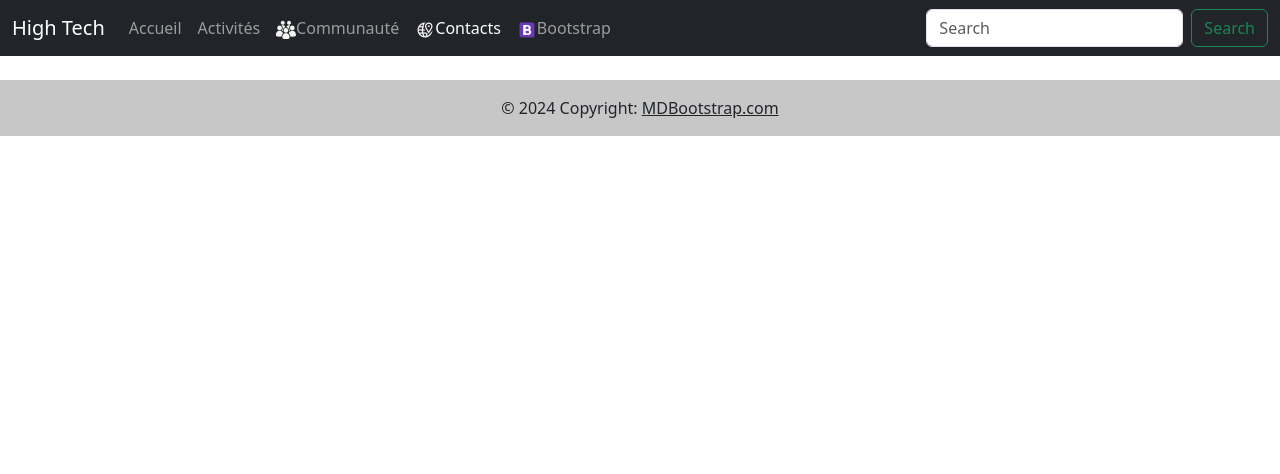
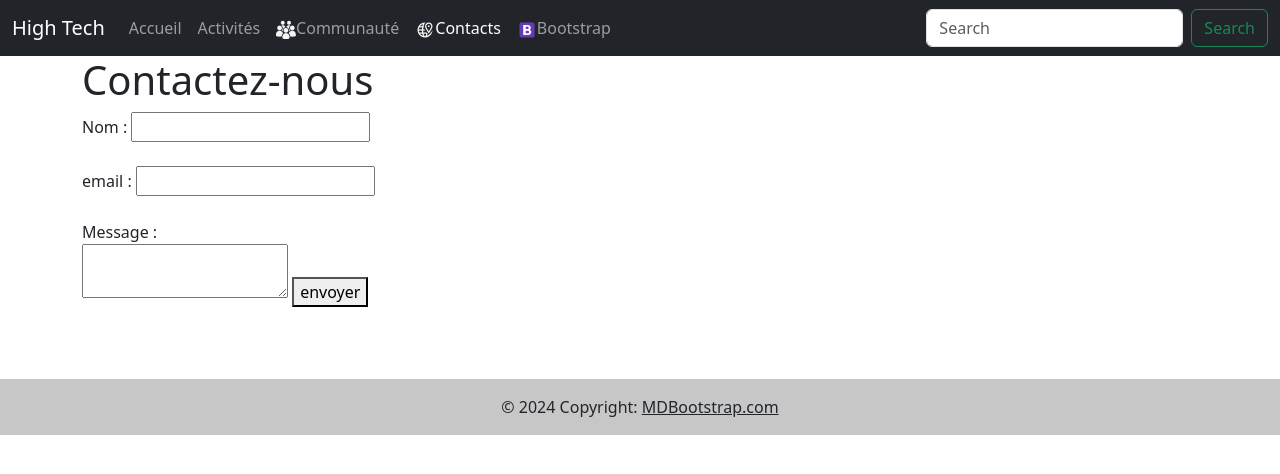
Before and after one commit to JamasMasimengo/TPWebTecnology1, a plain HTML site: page Contact.html in a window 1280 px wide. Drawn offline with Linux system fonts and the light colour scheme.

Commit message:
mise en jour de la page Contact

```diff
--- a/Contact.html
+++ b/Contact.html
@@ -44,7 +44,21 @@
           </nav>
     </header>
 
-    <br>
+
+
+
+    <div class="container"> <h1>Contactez-nous</h1>
+      <label for="name">Nom :</label>
+      <input type="text"><br><br>
+      <label for="email">email :</label>
+      <input type="email"><br><br>
+      <label for="message">Message :</label><br>
+      <textarea name="message" id="message"></textarea>
+      <button type="submit">envoyer</button>
+
+    </div>
+    <br><br><br>
+
     <footer class="bg-light text-center text-lg-start">
 
       <div class="text-center p-3" style="background-color: rgba(0, 0, 0, 0.2);">
```
